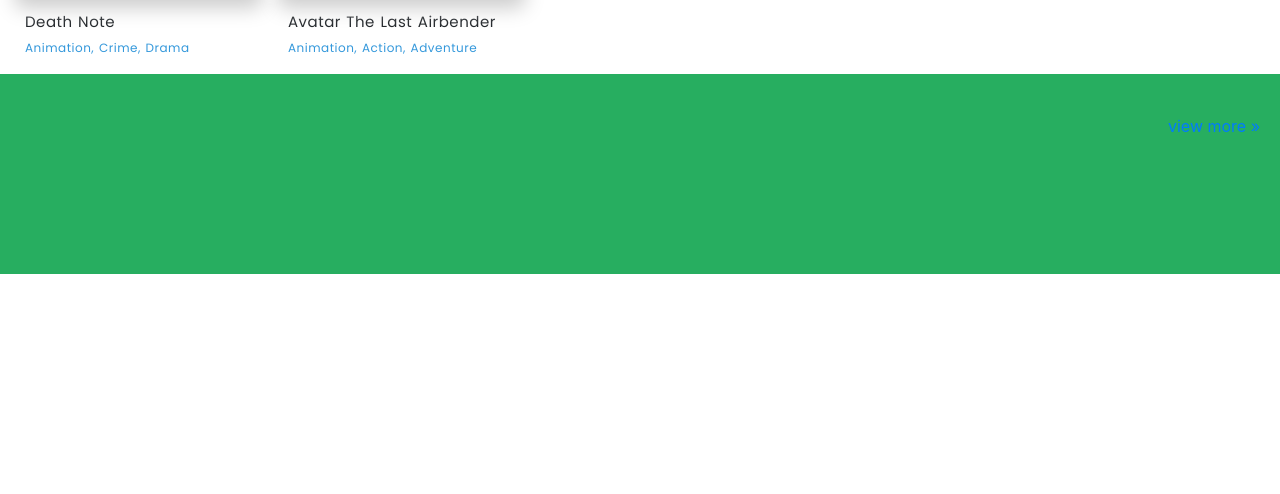
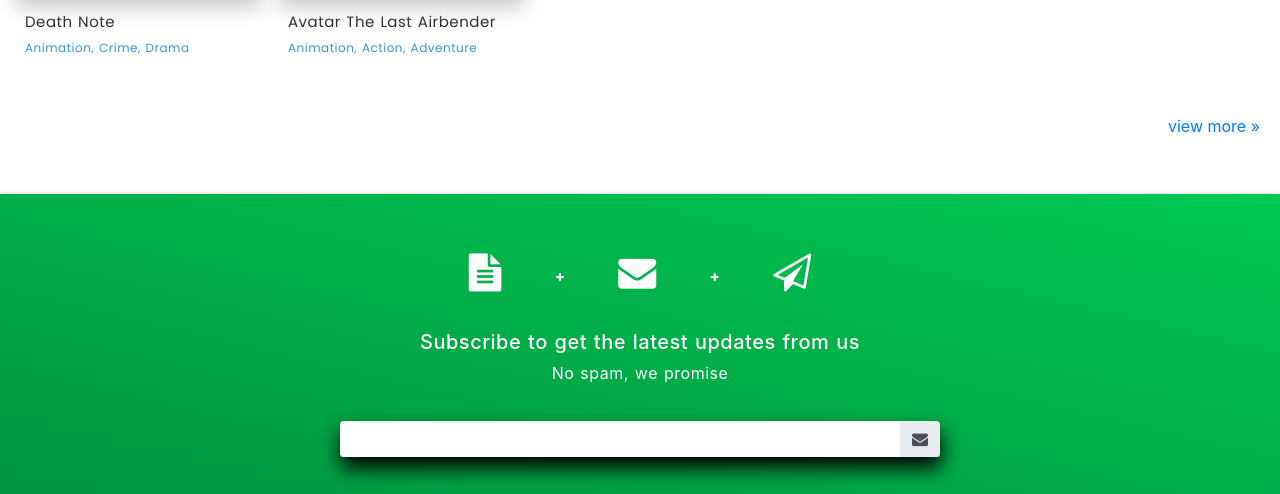
Before and after one commit to nexx74/Moviexnow, a Jekyll site: the page built from index.html, in a window 1280 px wide. Shown: the part 5584-6078 px from the top of the page. Built offline with Jekyll 4.4.1, drawn with Linux system fonts in a browser that asks for light colours; nearby versions of some CDN libraries; before the commit the page ends 5858 px from its top, so only the background shows below that.

Commit message:
initial commit

```diff
--- a/_includes/footer.html
+++ b/_includes/footer.html
@@ -4,14 +4,33 @@
  ================================
 -->
 
-<div class="sub" id="sub">
+<div class="newsletter">
   <div class="container">
     <div class="row">
-      <div class="col-lg-9" id="sub-col-1">
-
+      <div class="col-lg-12">
+        <div class="top-container">
+        <span class="sub"><i class="fa fa-file-text" aria-hidden="true"></i></span>
+        <span class="plus"><i class="fa fa-plus" aria-hidden="true"></i></span>
+        <span class="sub"><i class="fa fa-envelope" aria-hidden="true"></i></span>
+        <span class="plus"><i class="fa fa-plus" aria-hidden="true"></i></span>
+        <span class="sub"><i class="fa fa-paper-plane-o" aria-hidden="true"></i></i></i></span>
       </div>
-      <div class="col-lg-3" id="sub-col-2">
-
+      </div>
+    </div>
+    <div class="row">
+      <div class="col-lg-12">
+        <h3>Subscribe to get the latest updates from us</h3>
+        <p>No spam, we promise</p>
+      </div>
+    </div>
+    <div class="row">
+      <div class="col-lg-12">
+      <form action="">
+        <div class="input-group">
+          <input class="form-control" type="text" name="subscribe" id="subscription">
+          <button class="btn input-group-addon"><i class="fa fa-envelope" aria-hidden="true"></i></button>
+        </div>
+      </form>
       </div>
     </div>
   </div>
--- a/css/style.css
+++ b/css/style.css
@@ -170,9 +170,40 @@ body {
   .link a:hover {
     text-decoration: none; }
 
-.sub {
-  background-color: #27ae60;
+.newsletter {
+  background: linear-gradient(to top right, #00953e, #00C853);
   width: 100%;
-  height: 200px; }
+  height: 300px;
+  margin-top: 120px;
+  color: #fff;
+  box-shadow: 0px 0px 5px #ccc; }
+  .newsletter .top-container {
+    margin-top: 50px;
+    margin-bottom: 30px; }
+    .newsletter .top-container .sub {
+      font-size: 38px;
+      margin: 0 50px; }
+    .newsletter .top-container .plus {
+      font-size: 10px;
+      position: relative;
+      top: -5px; }
+  .newsletter h3 {
+    font-size: 20px;
+    letter-spacing: 0.5px;
+    word-spacing: 1px; }
+  .newsletter p {
+    letter-spacing: 0.5px;
+    word-spacing: 1px; }
+  .newsletter .input-group {
+    box-shadow: 1px 11px 20px 0px #000; }
+  .newsletter form {
+    margin: 0 auto;
+    text-align: center; }
+    .newsletter form .input-group {
+      margin: 20px auto;
+      width: 600px !important; }
+      .newsletter form .input-group input,
+      .newsletter form .input-group button {
+        border: none; }
 
 /*# sourceMappingURL=style.css.map */
```
Also changed, not shown: sass/style.scss (+43 -3 lines), 5 other files.
